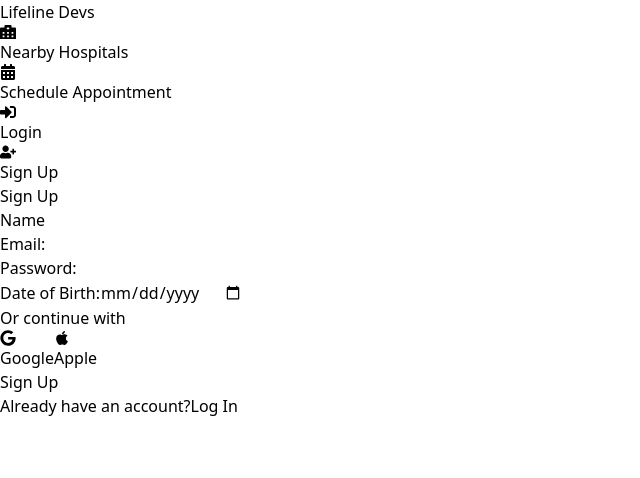
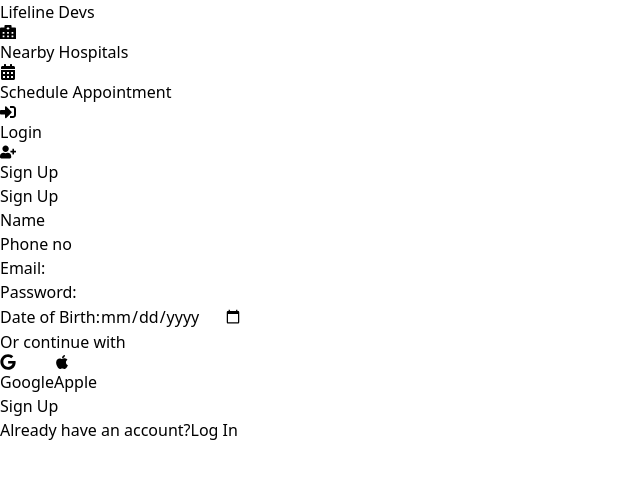
Before and after one commit to dilip7654/bits-pilani-API-hackathon, a React (Vite) app: page /signup in a window 1280 px wide. Shown: the top 478 px of the page, without its empty margins (0-640 px from the left). Built offline with nearby package versions, Linux system fonts and the light colour scheme.

Commit message:
Updated firebase database

```diff
--- a/src/components/Firebase.jsx
+++ b/src/components/Firebase.jsx
@@ -1,12 +1,8 @@
-// Import the functions you need from the SDKs you need
 import { initializeApp } from "firebase/app";
 import { getAnalytics } from "firebase/analytics";
 import { getAuth } from "firebase/auth";
-// TODO: Add SDKs for Firebase products that you want to use
-// https://firebase.google.com/docs/web/setup#available-libraries
+import { getFirestore } from 'firebase/firestore';
 
-// Your web app's Firebase configuration
-// For Firebase JS SDK v7.20.0 and later, measurementId is optional
 const firebaseConfig = {
   apiKey: "AIzaSyAHZH2l5vF8HeE40gxE9OnMB-WhP39BJ-0",
   authDomain: "lifeline-devs.firebaseapp.com",
@@ -17,7 +13,7 @@ const firebaseConfig = {
   measurementId: "G-54RLB6WKTG"
 };
 
-// Initialize Firebase
 const app = initializeApp(firebaseConfig);
 const analytics = getAnalytics(app);
 export const auth = getAuth(app);
+export const db = getFirestore(app);
--- a/src/components/Login.jsx
+++ b/src/components/Login.jsx
@@ -40,9 +40,9 @@ export default function Login() {
 
     try {
       await signInWithEmailAndPassword(auth, email, password);
-      navigate('/'); // Redirect to Home after successful login
+      navigate('/');
     } catch (err) {
-      setError(err.message); // Display error message
+      setError(err.message);
     }
   };
 
--- a/src/components/Signup.jsx
+++ b/src/components/Signup.jsx
@@ -3,7 +3,8 @@ import { useNavigate } from 'react-router-dom';
 import { motion } from "framer-motion";
 import { FaGoogle, FaApple } from "react-icons/fa";
 import { createUserWithEmailAndPassword } from "firebase/auth";
-import { auth } from "./Firebase";
+import { auth,db } from "./Firebase";
+import { doc, setDoc } from 'firebase/firestore';
 
 export default function Signup() {
   const containerVariants = {
@@ -29,6 +30,9 @@ export default function Signup() {
   };
   const [email, setEmail] = useState('');
   const [password, setPassword] = useState('');
+  const [name, setName] = useState('');
+  const [phone, setPhone] = useState('');
+  const [birthDate, setBirthDate] = useState('');
   const [error, setError] = useState('');
   const navigate = useNavigate();
 
@@ -37,10 +41,19 @@ export default function Signup() {
     setError('');
 
     try {
-      await createUserWithEmailAndPassword(auth, email, password);
-      navigate('/login'); // Redirect to Home after successful signup
+      const userCredential = await createUserWithEmailAndPassword(auth, email, password);
+      const user = userCredential.user;
+
+      await setDoc(doc(db, 'users', user.uid), {
+        name,
+        phone,
+        birthDate,
+        email,
+      });
+
+      navigate('/');
     } catch (err) {
-      setError(err.message); // Display error message
+      setError(err.message);
     }
   };
 
@@ -73,8 +86,28 @@ export default function Signup() {
               Name
             </label>
             <motion.input
-              type="Name"
+              type="text"
               id="Name"
+              value={name}
+              onChange={(e) => setName(e.target.value)}
+              required
+              whileFocus={{ scale: 1.02 }}
+              className="w-full p-3 border border-gray-300 rounded focus:outline-none focus:ring-2 focus:ring-[#0077b6]"
+            />
+          </motion.div>
+
+          <motion.div variants={itemVariants}>
+            <label
+              htmlFor="Name"
+              className="block text-[#03045e] font-medium mb-2"
+            >
+              Phone no
+            </label>
+            <motion.input
+              type="text"
+              id="phone"
+              value={phone}
+              onChange={(e) => setPhone(e.target.value)}
               required
               whileFocus={{ scale: 1.02 }}
               className="w-full p-3 border border-gray-300 rounded focus:outline-none focus:ring-2 focus:ring-[#0077b6]"
@@ -128,6 +161,8 @@ export default function Signup() {
               type="date"
               id="dob"
               name="dob"
+              value={birthDate}
+              onChange={(e) => setBirthDate(e.target.value)}
               required
               whileFocus={{ scale: 1.02 }}
               className="w-full p-3 border border-gray-300 rounded focus:outline-none focus:ring-2 focus:ring-[#0077b6]"
```
